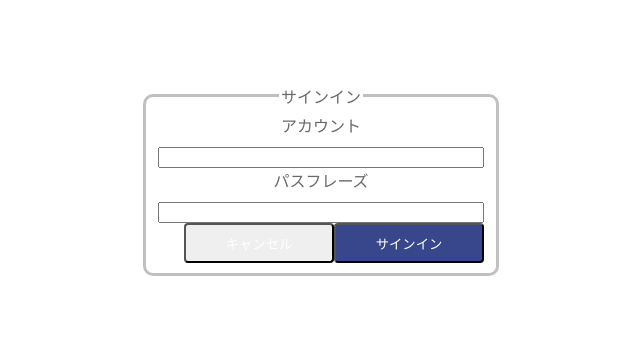
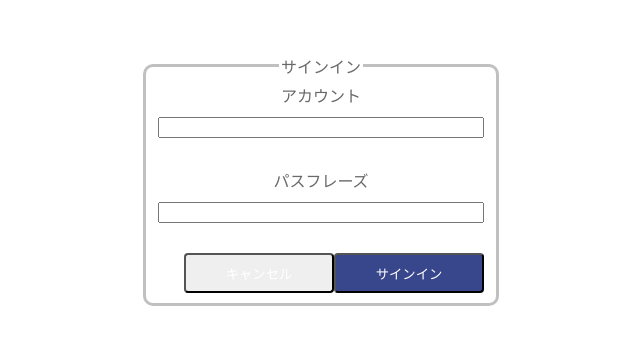
Before and after one commit to YTommy109/rekeel, a React (Create React App) app: page / in a window 1280 px wide. Shown: the part 220-564 px from the top of the page, without its empty margins (319-959 px from the left). Built offline with nearby package versions, Linux system fonts and the light colour scheme.

Commit message:
style: フォームの見た目を整えた。

```diff
--- a/src/l3_organisms/forms/sign_in.js
+++ b/src/l3_organisms/forms/sign_in.js
@@ -46,6 +46,8 @@ const SignIn = styled(SignInPure)`
   fieldset {
     border:         solid medium silver;
     border-radius:  10px;
+    display:        grid;
+    grid-gap:       30px;
   }
 `
 
```
